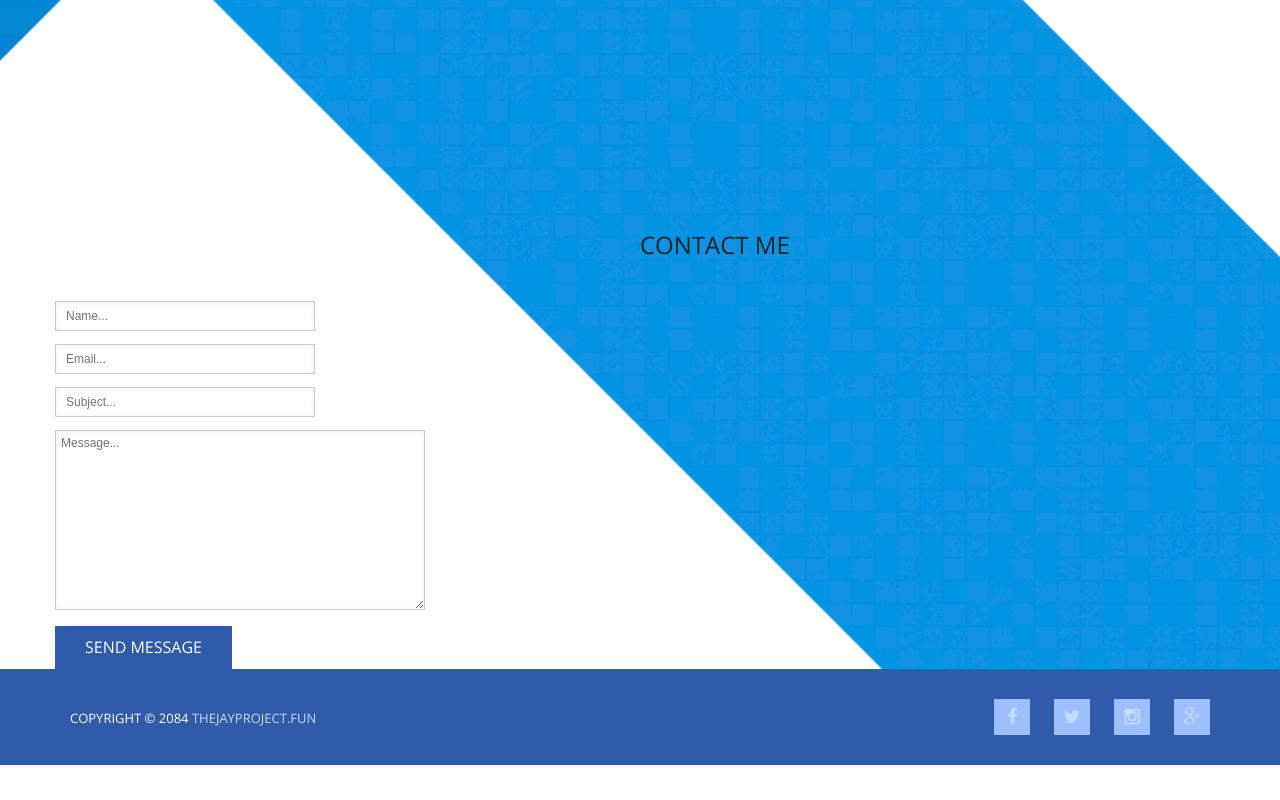
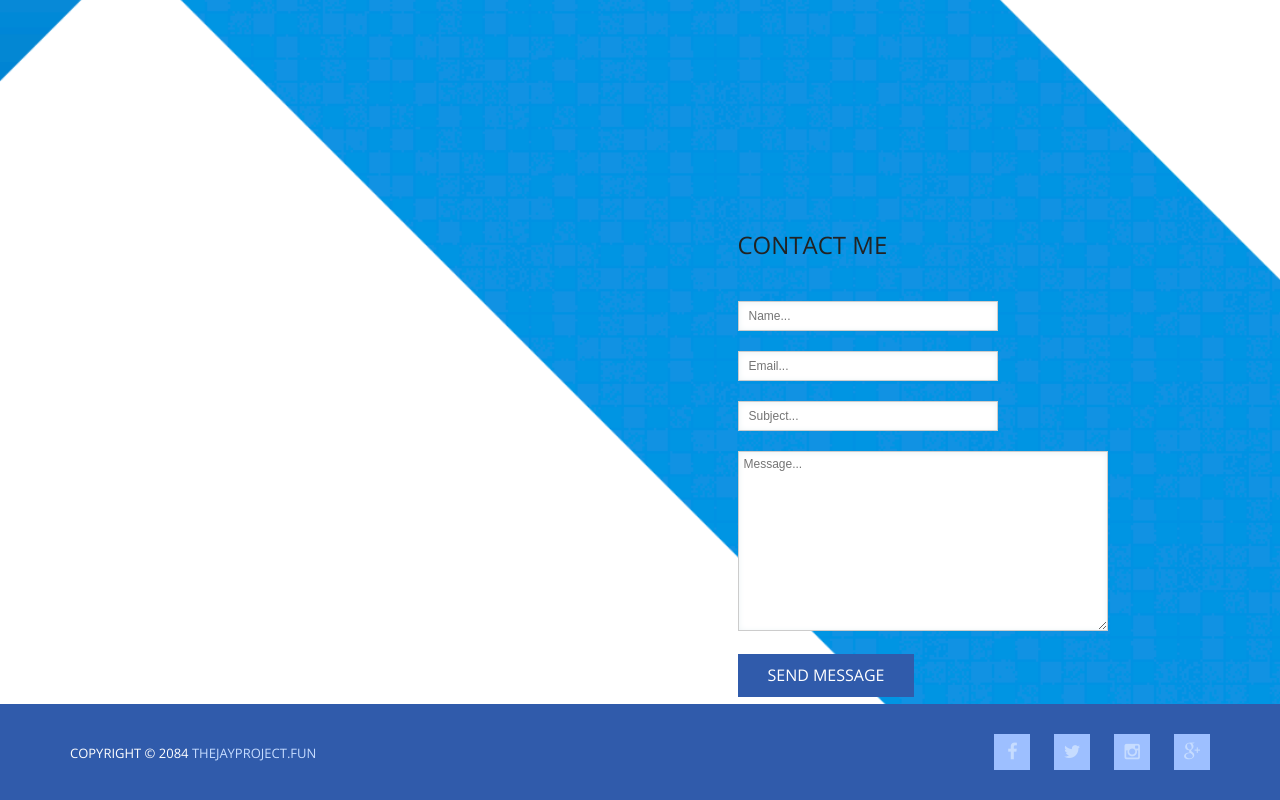
Before and after one commit to theJayProject/thejayproject.fun, a plain HTML site: page index.html in a window 1280 px wide. Shown: the part 2601-3401 px from the top of the page. Before the commit the page ends 3366 px from the top, so only its background shows below. Drawn offline with nearby package versions, Linux system fonts and the light colour scheme.

Commit message:
Contact form positioning fixed

```diff
--- a/css/templatemo-style.css
+++ b/css/templatemo-style.css
@@ -325,6 +325,12 @@ a:hover {
 	opacity: 1;
 }
 
+.contact-form{
+	display: flex;
+	flex-direction: column;
+	align-items: right;
+}
+
 .contact-form h1 {
 	margin-top: 50px;
     display: block;
@@ -338,7 +344,7 @@ a:hover {
 
 .contact-form label {
     display: block;
-    margin: 0px 0px 5px;
+    margin: 0px 0px 12px;
 }
 .contact-form label>span {
     float: right;
--- a/index.html
+++ b/index.html
@@ -159,10 +159,9 @@
 
           <div class="contact-us" id="contact">
 
-            <div class="col-md-6 col-sm-12">
-
+            <div class="col-md-7 col-sm-12">
             </div>
-                          <form class="contact-form" action="#submit-form" method="post">
+              <div class="contact-form" action="#submit-form" method="post">
                 <h1>Contact Me</h1>
                 <label>
                     <input id="name" type="text" name="name" placeholder="Name..." />
@@ -182,7 +181,7 @@
                  <label>
                     <input name="Submit" type="submit" class="button" value="Send Message" />
                 </label>
-              </form>
+              </div>
           </div><!-- contact END -->
 
         </div><!-- row END -->
```
